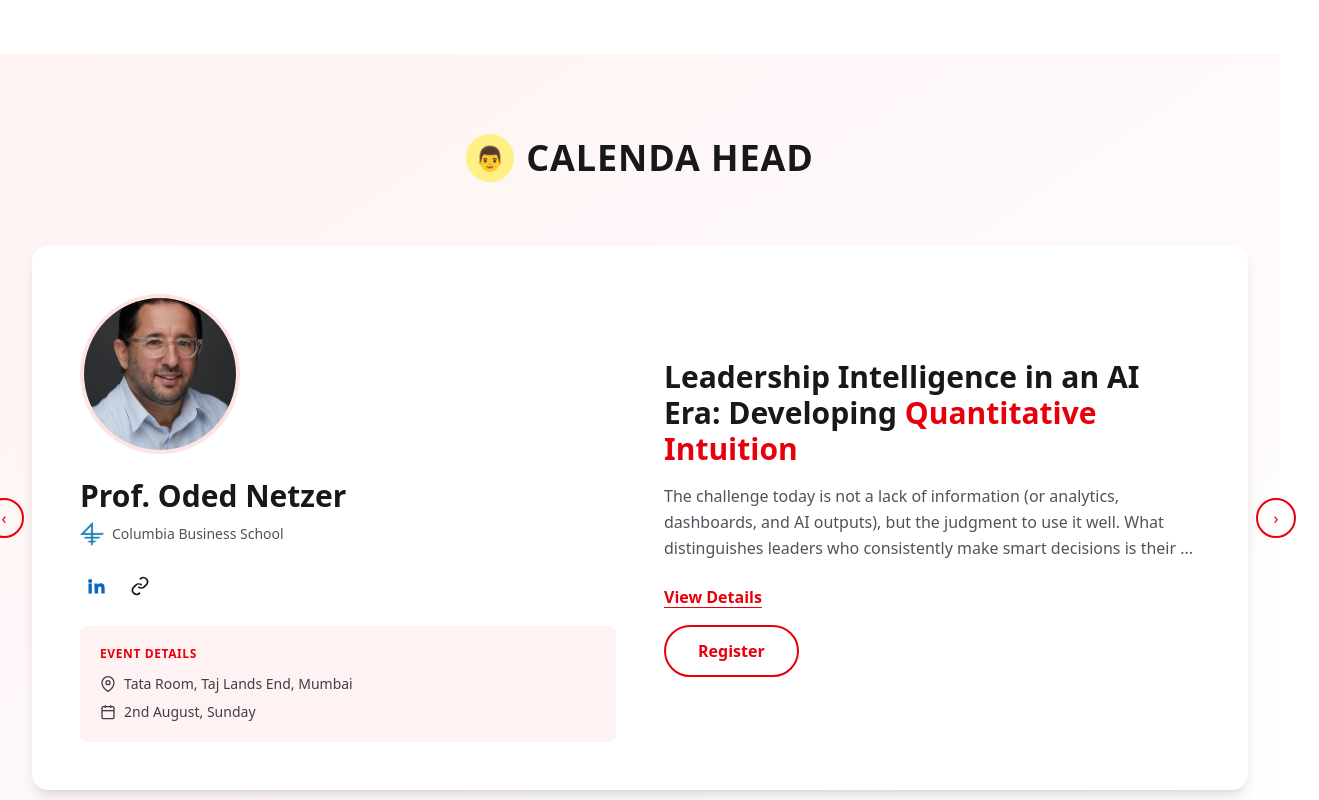
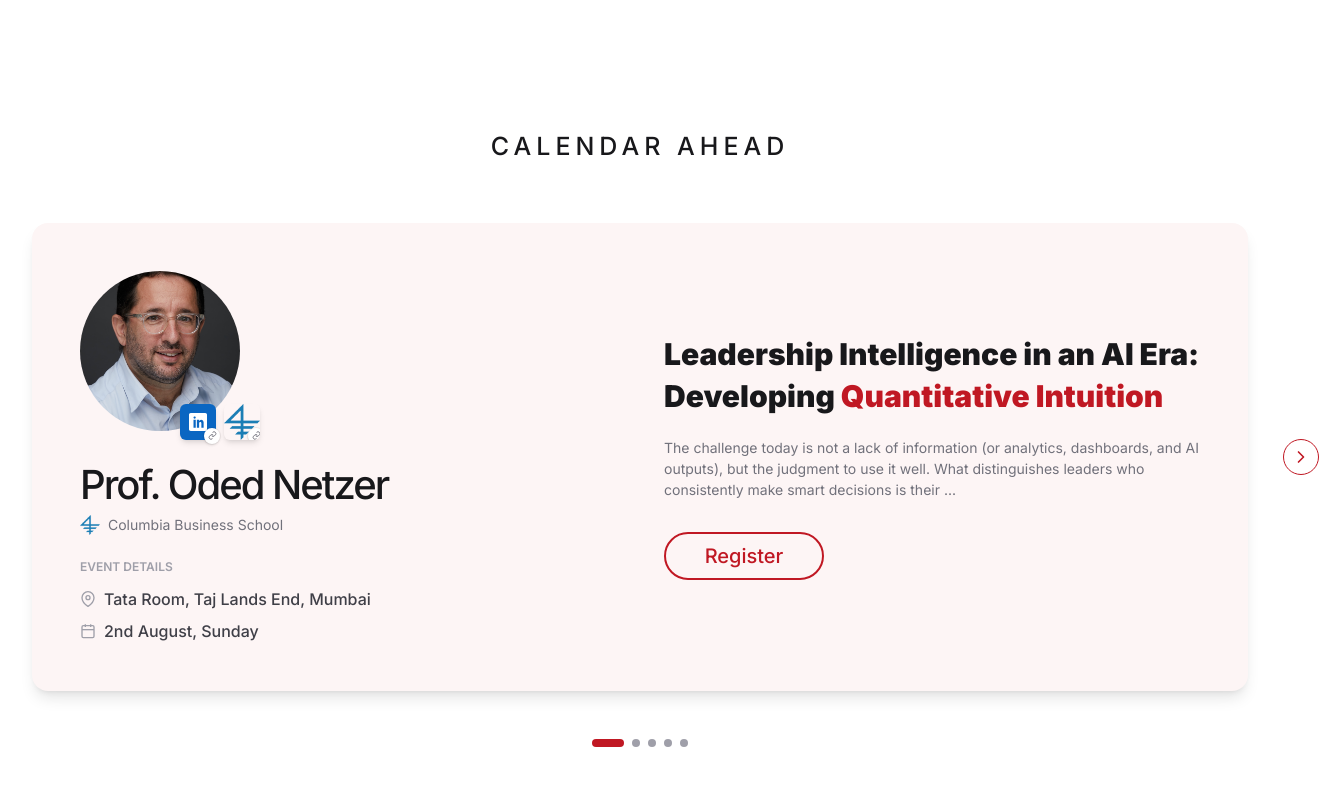
Before and after one commit to elredProductionBackup/theprofessionalnetworkV2, a Next.js app: page / in a window 1280 px wide. Shown: the part 3080-3880 px from the top of the page, 1319 px wide, since content can reach past the window. Built offline with nearby package versions, Linux system fonts and the light colour scheme.

Commit message:
changes in popup

```diff
--- a/components/CalendarAhead.jsx
+++ b/components/CalendarAhead.jsx
@@ -1,5 +1,6 @@
 'use client';
 import { useState, useRef, useEffect } from 'react';
+import { ImLinkedin } from 'react-icons/im';
 import Image from 'next/image';
 import { professors } from '../data/professors';
 import EventModal from './EventModal';
@@ -18,7 +19,9 @@
   const timer = useRef(null);
   const touchStartX = useRef(null);
 
-  const events = professors.filter((p) => p.showInClips !== false);
+  const events = professors.filter(
+    (p) => p.showInClips !== false && p.name !== 'Oded Netzer × Saurabh Goswamy'
+  );
   const total = events.length;
 
   useEffect(() => setMounted(true), []);
@@ -68,6 +71,7 @@
     professorImage: p.image,
     date: p.date,
     location: p.location,
+    description: p.description,
     keyTakeaways: [
       'Learn from industry experts',
       'Network with peers',
@@ -82,16 +86,13 @@
 
   return (
     <>
-      <section className="relative w-full py-12 md:py-20 bg-gradient-to-br from-red-50 to-white">
+      <section className="relative w-full py-12 md:py-20 bg-white">
         <div className="max-w-7xl mx-auto px-4 md:px-8">
           {/* Header */}
           <div className="text-center mb-12 md:mb-16">
             <div className="flex items-center justify-center gap-3 mb-4">
-              <div className="w-10 h-10 md:w-12 md:h-12 rounded-full bg-yellow-200 flex items-center justify-center">
-                <span className="text-lg md:text-2xl">👨</span>
-              </div>
-              <h2 className="text-2xl md:text-4xl font-bold text-zinc-900 tracking-wide">
-                CALENDA HEAD
+              <h2 className="font-inter text-[25px] font-medium uppercase tracking-[5px] leading-none text-center text-zinc-900">
+                Calendar Ahead
               </h2>
             </div>
           </div>
@@ -105,99 +106,140 @@
             {/* Navigation Arrows */}
             <button
               onClick={() => go(-1)}
-              className="absolute left-0 top-1/2 z-10 -translate-y-1/2 -translate-x-6 md:-translate-x-12 w-10 h-10 rounded-full border-2 border-red-600 text-red-600 flex items-center justify-center hover:bg-red-600 hover:text-white transition-all"
+              className="absolute right-full top-1/2 z-10 mr-[35px] flex h-9 w-9 -translate-y-1/2 items-center justify-center rounded-full border border-[#C01823] text-[#C01823] transition-colors hover:bg-[#C01823] hover:text-white"
               aria-label="Previous"
             >
-              ‹
+              <svg
+                width="20"
+                height="20"
+                viewBox="0 0 24 24"
+                fill="none"
+                stroke="currentColor"
+                strokeWidth="2"
+                strokeLinecap="round"
+                strokeLinejoin="round"
+              >
+                <path d="M15 18l-6-6 6-6" />
+              </svg>
             </button>
 
             <button
               onClick={() => go(1)}
-              className="absolute right-0 top-1/2 z-10 -translate-y-1/2 translate-x-6 md:translate-x-12 w-10 h-10 rounded-full border-2 border-red-600 text-red-600 flex items-center justify-center hover:bg-red-600 hover:text-white transition-all"
+              className="absolute left-full top-1/2 z-10 ml-[35px] flex h-9 w-9 -translate-y-1/2 items-center justify-center rounded-full border border-[#C01823] text-[#C01823] transition-colors hover:bg-[#C01823] hover:text-white"
               aria-label="Next"
             >
-              ›
+              <svg
+                width="20"
+                height="20"
+                viewBox="0 0 24 24"
+                fill="none"
+                stroke="currentColor"
+                strokeWidth="2"
+                strokeLinecap="round"
+                strokeLinejoin="round"
+              >
+                <path d="M9 6l6 6-6 6" />
+              </svg>
             </button>
 
             {/* Content */}
-            <div className="bg-white rounded-2xl p-6 md:p-12 shadow-lg">
-              <div className="grid grid-cols-1 md:grid-cols-2 gap-8 md:gap-12 items-center">
+            <div className="flex min-h-[520px] items-center rounded-2xl bg-[#FDF5F5] p-6 shadow-lg md:min-h-[420px] md:p-12">
+              <div className="grid w-full grid-cols-1 gap-8 md:grid-cols-2 md:gap-12 items-center">
                 {/* Left: Professor Info */}
-                <div key={`prof-${active}`} className="flex flex-col items-center text-center md:text-left md:items-start">
-                  <div className="w-32 h-32 md:w-40 md:h-40 rounded-full overflow-hidden mb-6 flex-shrink-0 border-4 border-red-100">
-                    <img
-                      src={p.image}
-                      alt={p.name}
-                      className="w-full h-full object-cover"
-                    />
+                <div key={`prof-${active}`} className="flex flex-col items-center text-center md:items-start md:text-left">
+                  <div className="relative mb-8 h-32 w-32 flex-shrink-0 md:h-40 md:w-40">
+                    <div className="h-full w-full overflow-hidden rounded-full">
+                      <img
+                        src={p.image}
+                        alt={p.name}
+                        className="h-full w-full object-cover"
+                      />
+                    </div>
+
+                    {/* Social Links */}
+                    <div className="absolute bottom-0 right-0 flex translate-x-1/4 translate-y-1/4 items-center gap-2">
+                      {p.linkedinLink && (
+                        <a
+                          href={p.linkedinLink}
+                          target="_blank"
+                          rel="noreferrer"
+                          className="relative flex h-9 w-9 items-center justify-center rounded-md bg-[#0A66C2] text-white shadow-md"
+                        >
+                          <ImLinkedin size={18} />
+                          <span className="absolute -bottom-1 -right-1 flex h-4 w-4 items-center justify-center rounded-full bg-white shadow ring-1 ring-black/5">
+                            <svg
+                              width="9"
+                              height="9"
+                              viewBox="0 0 24 24"
+                              fill="none"
+                              stroke="currentColor"
+                              strokeWidth="2.5"
+                              className="text-zinc-500"
+                            >
+                              <path d="M10 13a5 5 0 0 0 7 0l3-3a5 5 0 0 0-7-7l-1 1" />
+                              <path d="M14 11a5 5 0 0 0-7 0l-3 3a5 5 0 0 0 7 7l1-1" />
+                            </svg>
+                          </span>
+                        </a>
+                      )}
+                      {p.schoolLogo && (
+                        <a
+                          href={p.schoolLink}
+                          target={p.schoolLink ? '_blank' : undefined}
+                          rel={p.schoolLink ? 'noreferrer' : undefined}
+                          className="relative block h-9 w-9 overflow-hidden rounded-md shadow-md"
+                        >
+                          <Image
+                            src={p.schoolLogo}
+                            alt={p.school}
+                            fill
+                            sizes="36px"
+                            className="object-cover"
+                          />
+                          <span className="absolute -bottom-1 -right-1 flex h-4 w-4 items-center justify-center rounded-full bg-white shadow ring-1 ring-black/5">
+                            <svg
+                              width="9"
+                              height="9"
+                              viewBox="0 0 24 24"
+                              fill="none"
+                              stroke="currentColor"
+                              strokeWidth="2.5"
+                              className="text-zinc-500"
+                            >
+                              <path d="M10 13a5 5 0 0 0 7 0l3-3a5 5 0 0 0-7-7l-1 1" />
+                              <path d="M14 11a5 5 0 0 0-7 0l-3 3a5 5 0 0 0 7 7l1-1" />
+                            </svg>
+                          </span>
+                        </a>
+                      )}
+                    </div>
                   </div>
 
-                  <h3 className="text-2xl md:text-3xl font-bold text-zinc-900 mb-2">
+                  <h3 className="font-inter align-middle text-[40px] font-medium leading-[110%] tracking-[-2px] text-zinc-900">
                     {p.name}
                   </h3>
 
-                  <div className="flex items-center gap-2 mb-6 justify-center md:justify-start">
+                  <div className="mt-2 mb-6 flex items-center justify-center gap-2 md:justify-start">
                     {p.schoolLogo && (
                       <Image
                         src={p.schoolLogo}
                         alt={p.school}
-                        width={24}
-                        height={24}
+                        width={20}
+                        height={20}
                         className="rounded"
                       />
                     )}
-                    <span className="text-sm text-zinc-600 font-medium">
+                    <span className="font-inter text-center align-middle text-[14px] font-normal leading-[140%] text-zinc-500">
                       {p.school}
                     </span>
                   </div>
 
-                  {/* Social Links */}
-                  <div className="flex gap-3 mb-6 justify-center md:justify-start">
-                    {p.linkedinLink && (
-                      <a
-                        href={p.linkedinLink}
-                        target="_blank"
-                        rel="noreferrer"
-                        className="w-8 h-8 flex items-center justify-center"
-                      >
-                        <svg
-                          width="20"
-                          height="20"
-                          viewBox="0 0 24 24"
-                          fill="#0A66C2"
-                        >
-                          <path d="M4.98 3.5a2.5 2.5 0 1 1 0 5 2.5 2.5 0 0 1 0-5ZM3 9h4v12H3zM10 9h3.8v1.7h.05c.53-1 1.83-2.05 3.77-2.05 4.03 0 4.78 2.65 4.78 6.1V21h-4v-5.4c0-1.29-.02-2.95-1.8-2.95-1.8 0-2.08 1.4-2.08 2.85V21h-4z" />
-                        </svg>
-                      </a>
-                    )}
-                    {p.schoolLink && (
-                      <a
-                        href={p.schoolLink}
-                        target="_blank"
-                        rel="noreferrer"
-                        className="w-8 h-8 flex items-center justify-center"
-                      >
-                        <svg
-                          width="20"
-                          height="20"
-                          viewBox="0 0 24 24"
-                          fill="none"
-                          stroke="currentColor"
-                          strokeWidth="2"
-                        >
-                          <path d="M10 13a5 5 0 0 0 7 0l3-3a5 5 0 0 0-7-7l-1 1" />
-                          <path d="M14 11a5 5 0 0 0-7 0l-3 3a5 5 0 0 0 7 7l1-1" />
-                        </svg>
-                      </a>
-                    )}
-                  </div>
-
                   {/* Event Details */}
-                  <div className="w-full bg-red-50 rounded-lg p-4 md:p-5">
-                    <h4 className="text-xs font-bold text-red-600 uppercase tracking-wider mb-3">
+                  <div className="w-full">
+                    <h4 className="font-inter mb-3 inline-block text-center align-middle text-[12px] font-semibold uppercase leading-[140%] text-zinc-400">
                       Event Details
                     </h4>
-                    <div className="space-y-2 text-sm text-zinc-700">
+                    <div className="font-inter space-y-2.5 text-[16px] font-medium leading-[140%] align-middle text-zinc-700">
                       <div className="flex items-center gap-2">
                         <svg
                           width="16"
@@ -206,6 +248,7 @@
                           fill="none"
                           stroke="currentColor"
                           strokeWidth="2"
+                          className="flex-shrink-0 text-zinc-400"
                         >
                           <path d="M21 10c0 7-9 13-9 13s-9-6-9-13a9 9 0 0 1 18 0z" />
                           <circle cx="12" cy="10" r="3" />
@@ -220,6 +263,7 @@
                           fill="none"
                           stroke="currentColor"
                           strokeWidth="2"
+                          className="flex-shrink-0 text-zinc-400"
                         >
                           <rect x="3" y="4" width="18" height="18" rx="2" />
                           <line x1="16" y1="2" x2="16" y2="6" />
@@ -234,31 +278,24 @@
 
                 {/* Right: Event Details */}
                 <div key={`content-${active}`} className="flex flex-col justify-center">
-                  <h3 className="text-2xl md:text-3xl font-bold text-zinc-900 mb-4">
+                  <h3 className="font-inter mb-5 text-[30px] font-black leading-[140%] text-zinc-900">
                     {p.topic.split(' ').slice(0, -2).join(' ')}
-                    <span className="text-red-600">
+                    <span className="text-[#C01823]">
                       {' '}
                       {p.topic.split(' ').slice(-2).join(' ')}
                     </span>
                   </h3>
 
-                  <p className="text-sm md:text-base text-zinc-600 leading-relaxed mb-6 line-clamp-3">
+                  <p className="font-inter mb-8 text-[14px] font-normal leading-[150%] text-zinc-500 line-clamp-3">
                     {blurb}
                   </p>
 
                   <div className="space-y-4">
                     <button
-                      onClick={() => setSelectedEvent(eventData)}
-                      className="text-red-600 font-semibold text-sm md:text-base hover:text-red-700 underline underline-offset-4 transition-colors text-left"
-                    >
-                      View Details
-                    </button>
-
-                    <button
                       onClick={() => {
                         window.dispatchEvent(new Event('openApplyPopup'));
                       }}
-                      className="block w-full md:w-auto px-8 py-3 border-2 border-red-600 text-red-600 font-bold rounded-full text-center hover:bg-red-600 hover:text-white transition-colors"
+                      className="flex h-[48px] w-[160px] items-center justify-center rounded-full font-inter border-2 border-[#C01823] text-center font-medium text-[#C01823] transition-colors hover:bg-[#C01823] hover:text-white text-[20px]"
                     >
                       Register
                     </button>
@@ -276,7 +313,7 @@
                 onClick={() => goTo(i)}
                 className={`transition-all duration-300 rounded-full ${
                   i === active
-                    ? 'w-8 h-2 bg-red-600'
+                    ? 'w-8 h-2 bg-[#C01823]'
                     : 'w-2 h-2 bg-zinc-400 hover:bg-zinc-500'
                 }`}
                 aria-label={`Go to slide ${i + 1}`}
--- a/components/EventModal.jsx
+++ b/components/EventModal.jsx
@@ -103,6 +103,23 @@
               </div>
             </div>
           </div>
+
+          {/* About This Session */}
+          {event.description?.trim() && (
+            <div className="mb-8">
+              <h3 className="text-xs md:text-base font-bold text-[#C01823] tracking-normal mb-4">
+                About This Session
+              </h3>
+              <div
+                className="prose prose-sm max-w-none text-sm md:text-base text-zinc-600 leading-relaxed
+                  [&_p]:mb-3
+                  [&_ul]:list-disc [&_ul]:pl-5
+                  [&_ol]:list-decimal [&_ol]:pl-5
+                  [&_li]:mb-1"
+                dangerouslySetInnerHTML={{ __html: event.description }}
+              />
+            </div>
+          )}
 
           {/* Calendar Integration */}
           <div className="mb-8">
```
